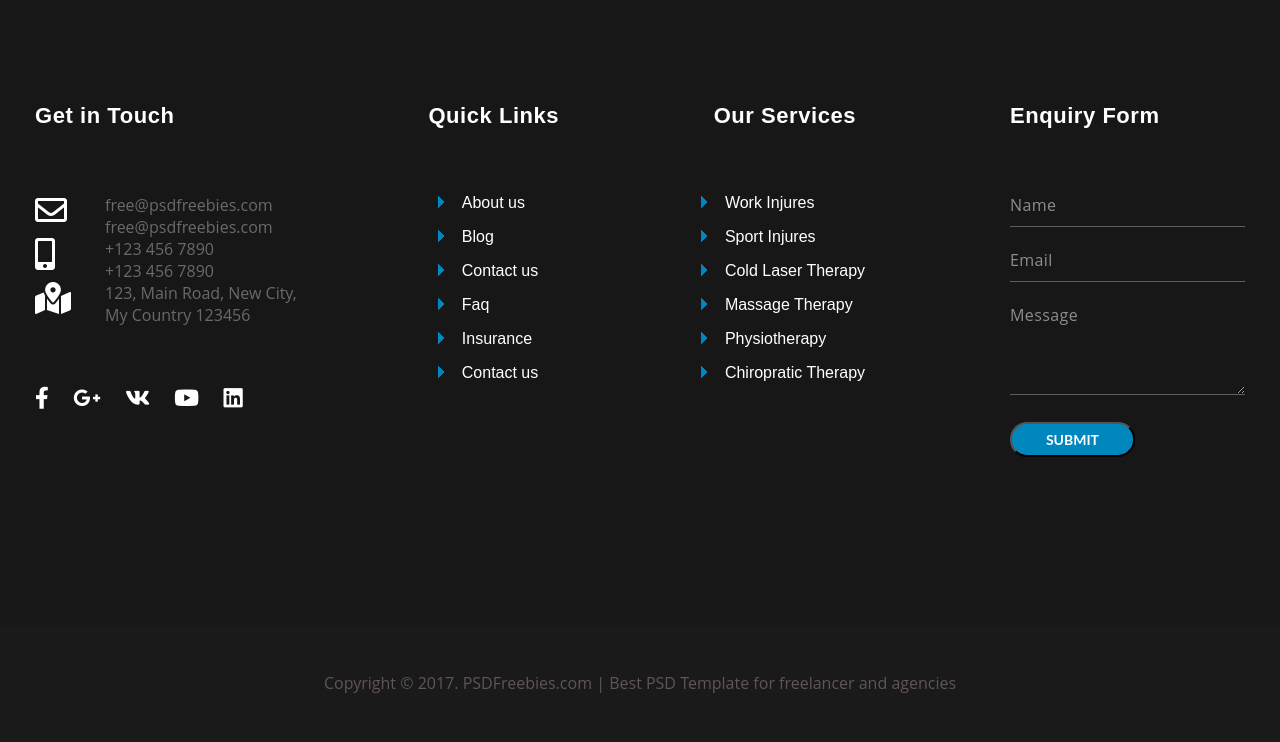
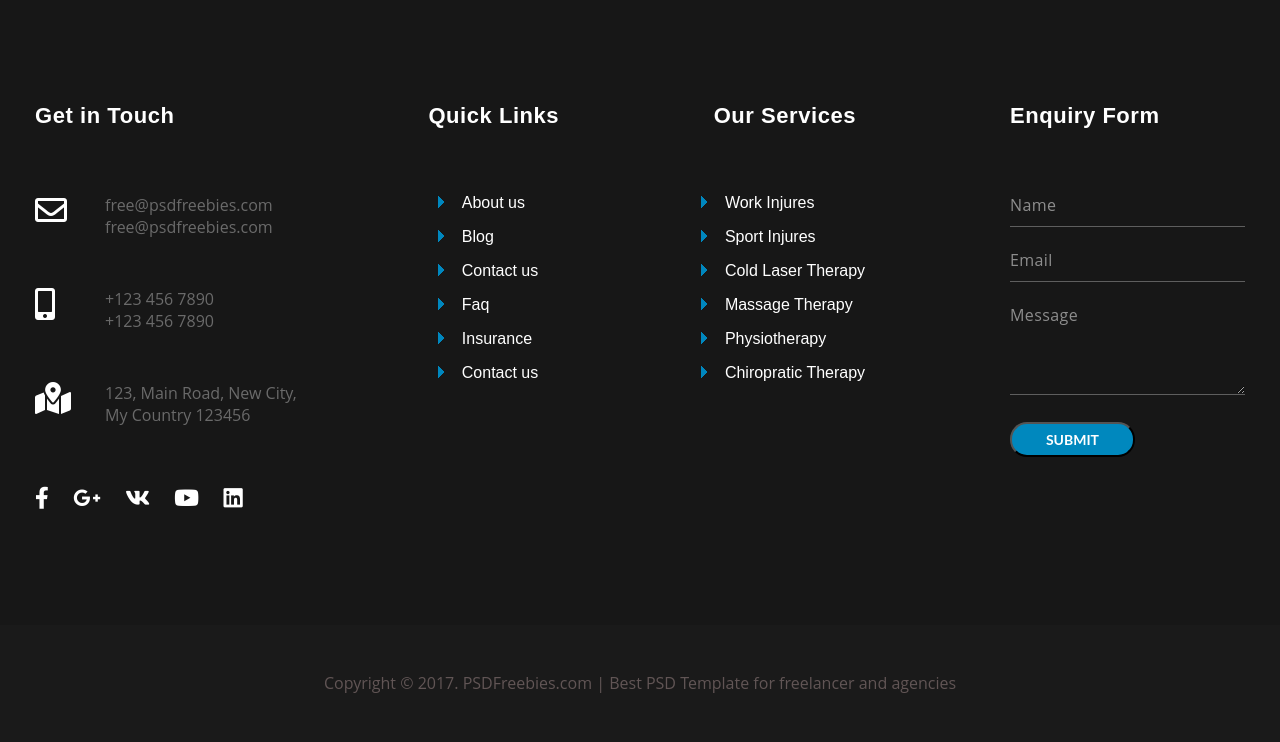
Before and after one commit to Underwerse/underwerse.github.io, a PHP site: page / in a window 1280 px wide; the page is wider, and only the part inside the window is pictured. Shown: the part 5461-6203 px from the top of that part. Run offline with PHP 8.4, Linux system fonts and the light colour scheme; some libraries are stand-ins or nearby versions.

Commit message:
Поправил grid-row-gap в footer

```diff
--- a/homework4/styles/style.css
+++ b/homework4/styles/style.css
@@ -462,6 +462,7 @@ footer .container .footerColumn1 .footerColumnWrap {
   align-items: flex-start;
   justify-content: center;
   font-size: 32px;
+  grid-row-gap: 50px;
 }
 footer .container .footerColumn1 .socials * {
   color: #fff;
--- a/homework4/styles/style.less
+++ b/homework4/styles/style.less
@@ -576,6 +576,7 @@ footer {
 				align-items: flex-start;
 				justify-content: center;
 				font-size: 32px;
+				grid-row-gap: 50px;
 			}
 
 			.socials * {
```
